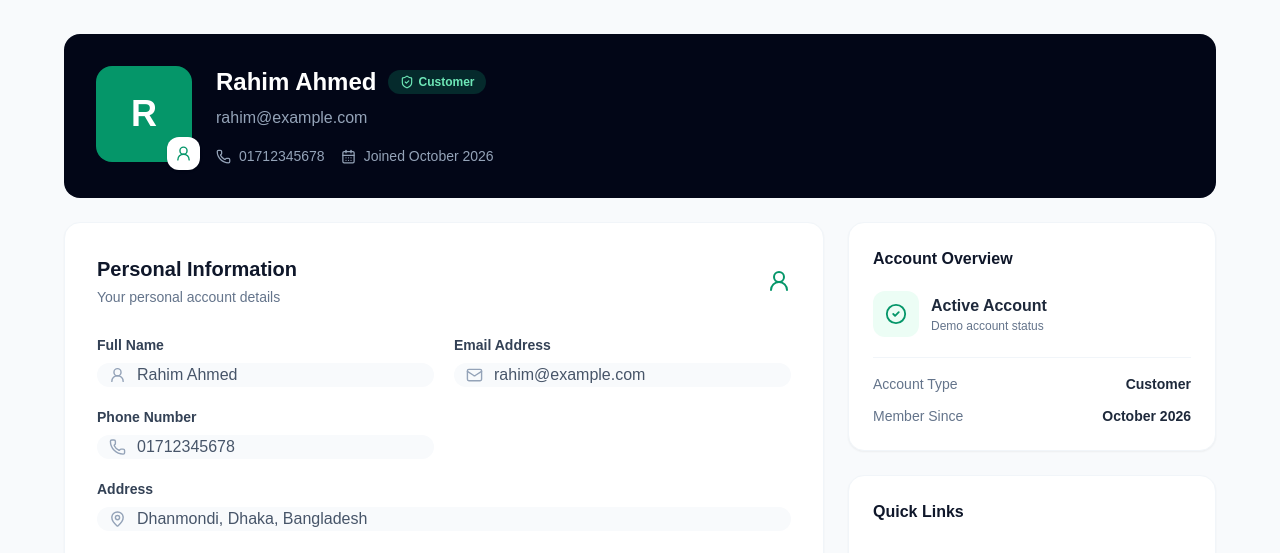
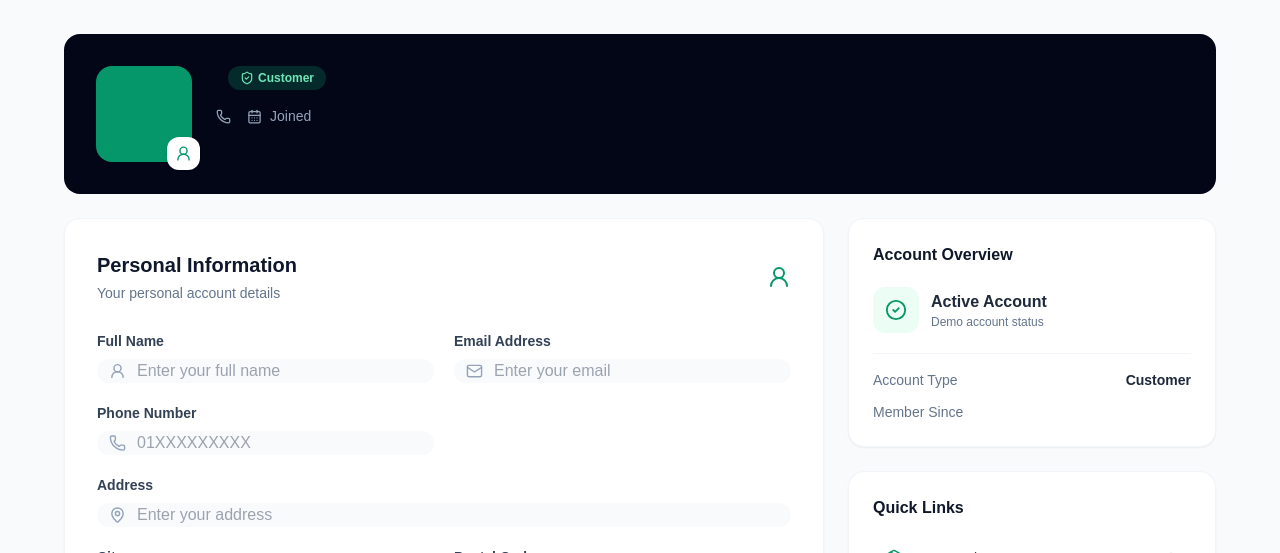
Before and after one commit to razinrezaalvey/Final-exam-Frontand, a React (Vite) app: page /customer/profile in a window 1280 px wide. Shown: the part 247-800 px from the top of the page. Built offline with nearby package versions, Linux system fonts and the light colour scheme; no server answers.

Commit message:
fix: use real user data from auth context in profile pages

```diff
--- a/src/pages/customer/CustomerProfile.jsx
+++ b/src/pages/customer/CustomerProfile.jsx
@@ -12,23 +12,24 @@ import {
     Save,
     X,
     Package,
-    Camera,
     ArrowLeft,
     CheckCircle2,
 } from "lucide-react";
 import toast from "react-hot-toast";
+import { useAuthContext } from "../../context/AuthProvider";
 
 const CustomerProfile = () => {
+    const { user } = useAuthContext();
     const [isEditing, setIsEditing] = useState(false);
 
     const [profile, setProfile] = useState({
-        name: "Rahim Ahmed",
-        email: "rahim@example.com",
-        phone: "01712345678",
-        address: "Dhanmondi, Dhaka, Bangladesh",
-        city: "Dhaka",
-        postalCode: "1205",
-        joinedDate: "October 2026",
+        name: user?.full_name || "",
+        email: user?.email || "",
+        phone: user?.phone || "",
+        address: "",
+        city: "",
+        postalCode: "",
+        joinedDate: "",
     });
 
     const [formData, setFormData] = useState(profile);
```
